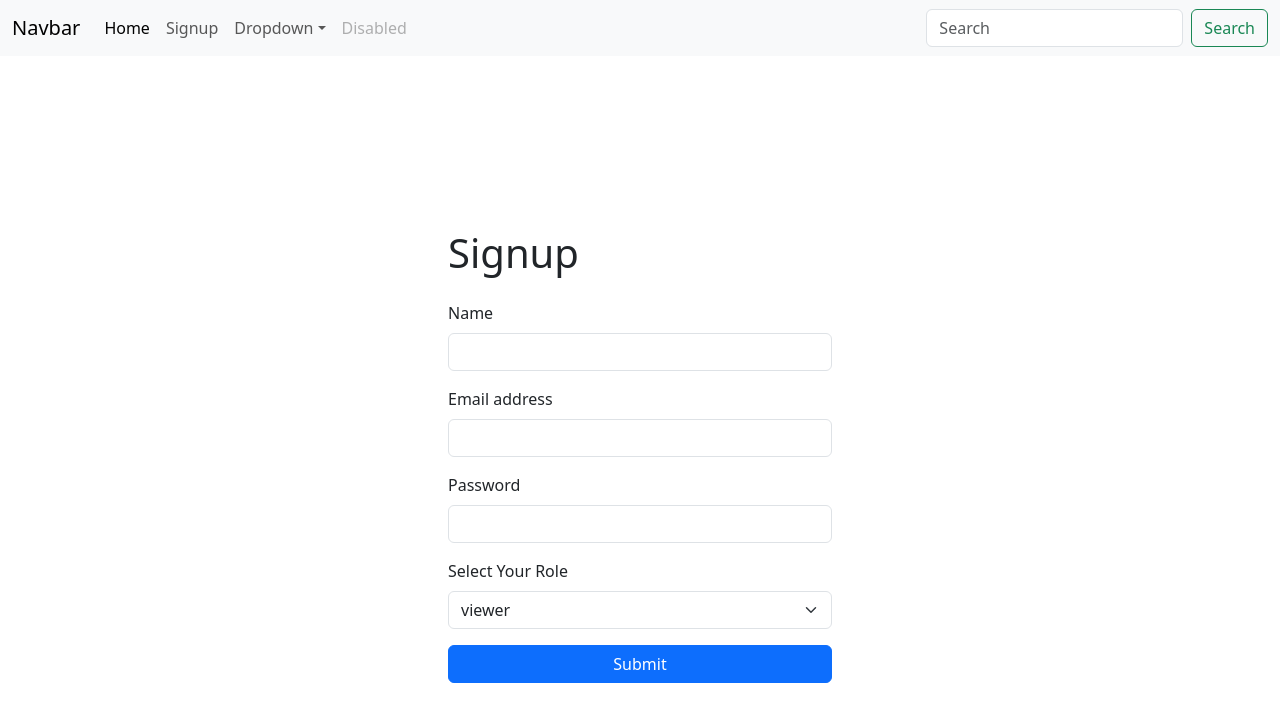
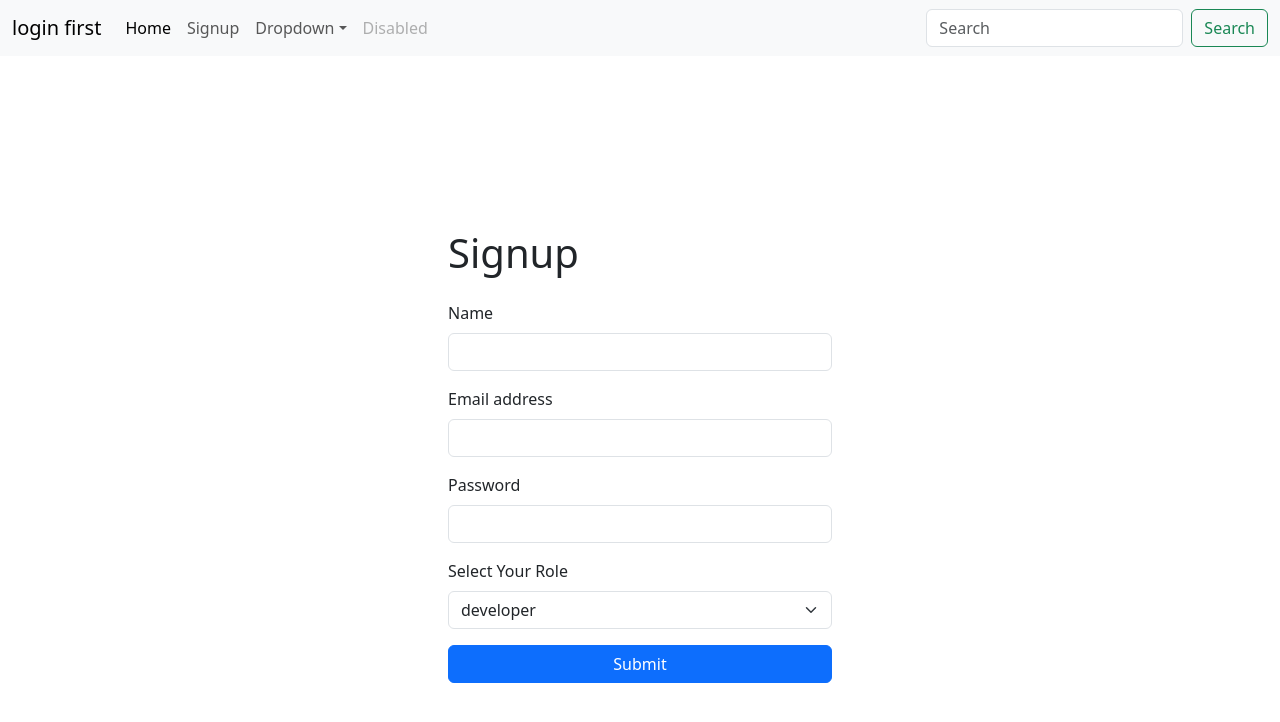
Before and after one commit to sharadpatel18/task-management-app, a React (Vite) app: page /signup in a window 1280 px wide. Shown: the top 722 px of the page. Built offline with nearby package versions, Linux system fonts and the light colour scheme.

Commit message:
show name in navbar after login without page reload

```diff
--- a/src/App.jsx
+++ b/src/App.jsx
@@ -1,24 +1,41 @@
-import './App.css'
+import "./App.css";
+import { useEffect, useState } from "react";
 import { BrowserRouter, Routes, Route } from "react-router-dom";
-import Navbar from './components/Navbar'
-import Signup from './components/Signup'
-import Home from './components/Home'
-import Login from './components/Login';
+import Navbar from "./components/Navbar";
+import Signup from "./components/Signup";
+import Home from "./components/Home";
+import Login from "./components/Login";
 
 function App() {
+  const [showName, setShowName] = useState(false);
+  const [name, setName] = useState({});
+
+  useEffect(() => {
+    const getName = () => {
+      const data = localStorage.getItem("currentUser");
+      if (data) {
+        setName(JSON.parse(data));
+      }
+    };
+    getName();
+  }, [showName]);
+
   return (
     <>
       <BrowserRouter>
         <Routes>
-        <Route path="/" element={<Navbar />}>
+          <Route path="/" element={<Navbar name={name} />}>
             <Route index element={<Home />} />
             <Route path="/signup" element={<Signup />} />
-          <Route path="/login" element={<Login />} />
+            <Route
+              path="/login"
+              element={<Login setShowName={setShowName} />}
+            />
           </Route>
         </Routes>
       </BrowserRouter>
     </>
-  )
+  );
 }
 
-export default App
+export default App;
--- a/src/components/Login.jsx
+++ b/src/components/Login.jsx
@@ -1,7 +1,7 @@
 import React, { useState } from "react";
 import { loginUser } from "../localstorage/authData";
 
-const Login = () => {
+const Login = ({setShowName}) => {
   const [email, setEmail] = useState("");
   const [password, setPassword] = useState("");
   const [responce , setResponce] = useState('')
@@ -12,6 +12,7 @@ const Login = () => {
     const data = loginUser(email,password);
     setResponce(data);
     setResponceShow(true);
+    setShowName(true)
 
     setInterval(()=>{
         setResponceShow(false)
--- a/src/components/Navbar.jsx
+++ b/src/components/Navbar.jsx
@@ -1,14 +1,14 @@
-import React from "react";
+import React, { useState } from "react";
 import { Link , Outlet } from "react-router-dom";
 
-const Navbar = () => {
+const Navbar = ({name}) => {
   return (
     <>
       <nav className="navbar navbar-expand-lg bg-body-tertiary">
 
         <div className="container-fluid">
           <a className="navbar-brand" href="/">
-            Navbar
+            {Object.keys(name).length !== 0 ? name.name : "login first"}
           </a>
           <button
             className="navbar-toggler"
--- a/src/components/Signup.jsx
+++ b/src/components/Signup.jsx
@@ -78,10 +78,11 @@ const Signup = () => {
             onChange={(e) => setRole(e.target.value)}
           >
             <option selected value="viewer">
-              viewer
+              developer
             </option>
             <option value="manager">manager</option>
-            <option value="developer">developer</option>
+            <option value="developer">designer</option>
+            <option value="developer">tester</option>
           </select>
         </div>
         <button type="submit" className="btn btn-primary">
```
Lines whose indentation alone changed are shown as unchanged.
